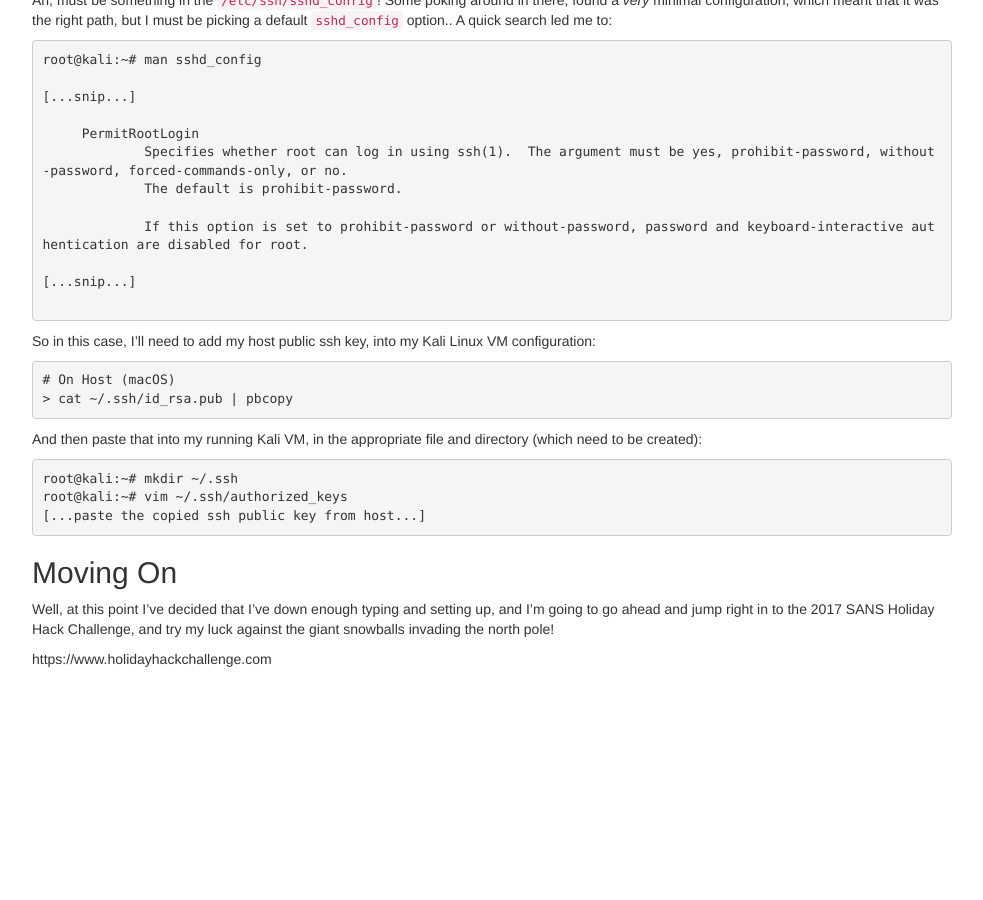
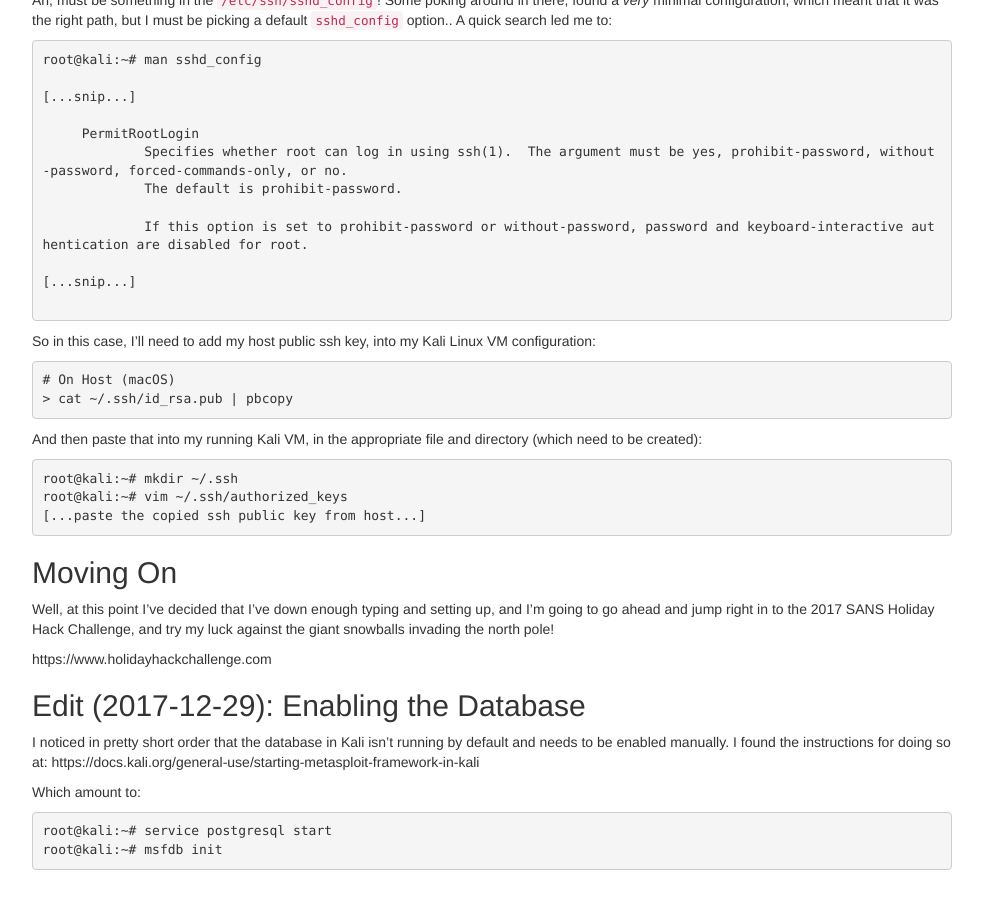
Before and after one commit to IanLee1521/IanLee1521.github.io, a Jekyll site: the page built from _posts/pen-testing/2017-12-16-pen-testing-lab-setup.md, in a window 1280 px wide and 900 px high, scrolled down 2676 px. Shown: the whole window, without its empty margins (148-1131 px from the left). Built offline with Jekyll 4.4.1, drawn with Linux system fonts in a browser that asks for light colours; nearby versions of some CDN libraries; our own code applies the rules of GitHub Pages for plain Markdown files; before the commit the page ends 3375 px from its top, so only the background shows below that.

Commit message:
Added instructions for enabling msf database

````diff
--- a/_posts/pen-testing/2017-12-16-pen-testing-lab-setup.md
+++ b/_posts/pen-testing/2017-12-16-pen-testing-lab-setup.md
@@ -180,3 +180,15 @@ root@kali:~# vim ~/.ssh/authorized_keys
 Well, at this point I've decided that I've down enough typing and setting up, and I'm going to go ahead and jump right in to the 2017 SANS Holiday Hack Challenge, and try my luck against the giant snowballs invading the north pole!
 
 https://www.holidayhackchallenge.com
+
+
+## Edit (2017-12-29): Enabling the Database
+
+I noticed in pretty short order that the database in Kali isn't running by default and needs to be enabled manually. I found the instructions for doing so at: https://docs.kali.org/general-use/starting-metasploit-framework-in-kali
+
+Which amount to:
+
+```
+root@kali:~# service postgresql start
+root@kali:~# msfdb init
+```
````
